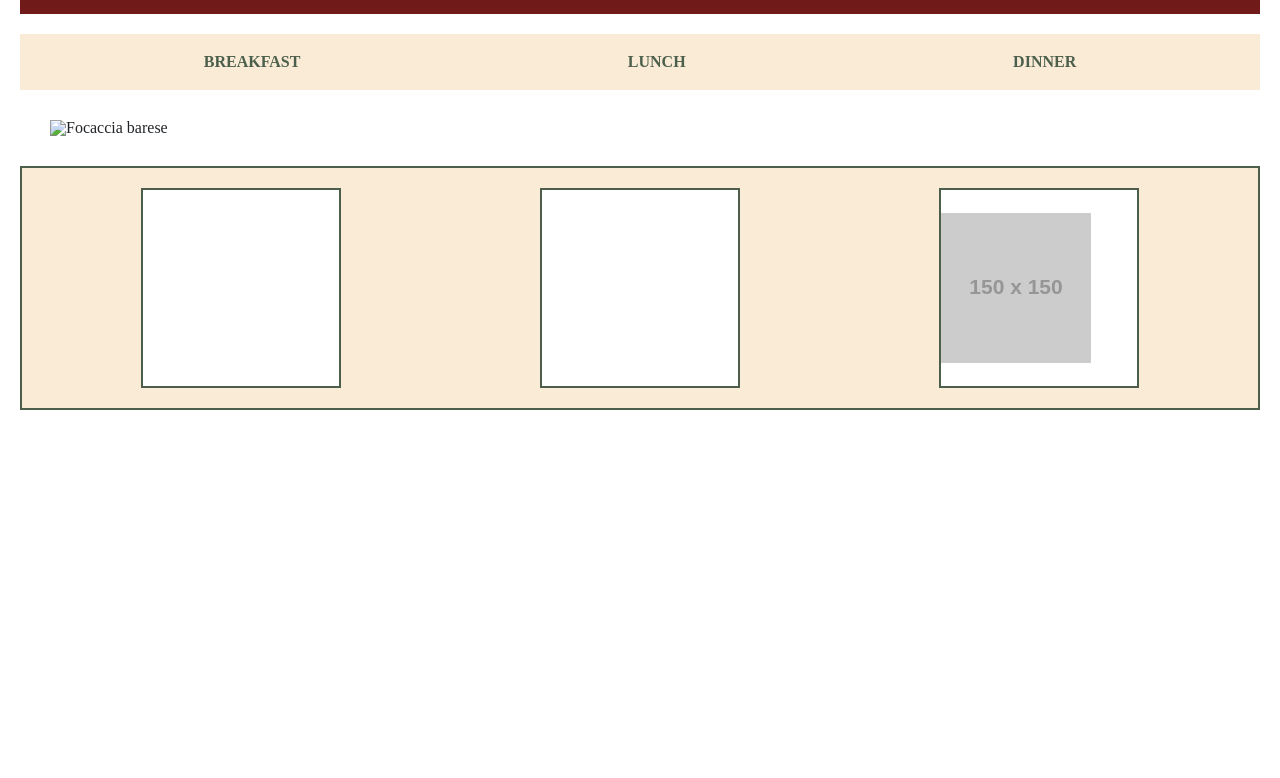
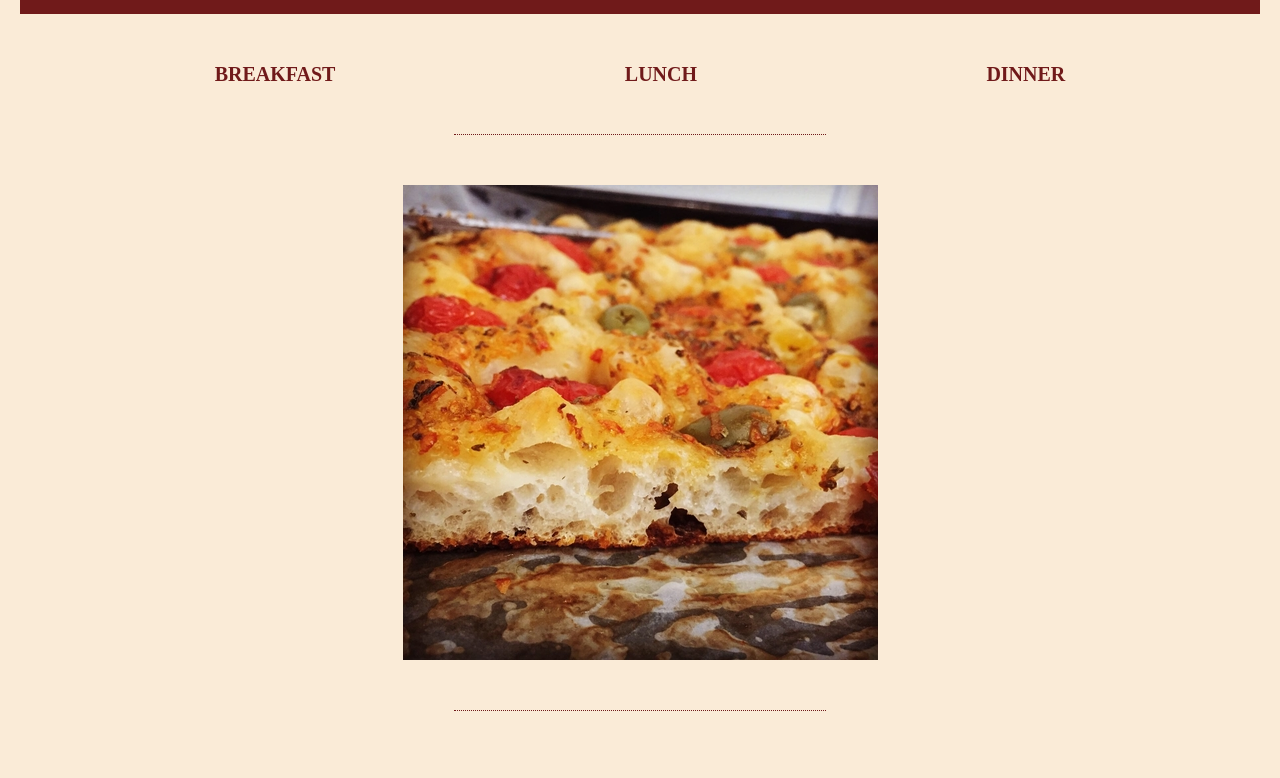
Before and after one commit to Lenu3498/cookbook_project, a website: page index.html in a window 1280 px wide. Shown: the part 150-928 px from the top of the page. Before the commit the page ends 800 px from the top, so only its background shows below. Drawn offline with nearby package versions, Linux system fonts and the light colour scheme; placeholder pictures from the web are drawn by us.

Commit message:
Add pics for thumbnails, redesigned nav

```diff
--- a/index.html
+++ b/index.html
@@ -8,6 +8,7 @@
       content="width=device-width, initial-scale=1, shrink-to-fit=no"
     />
     <!-- Bootstrap CSS -->
+
     <link
       rel="stylesheet"
       href="https://stackpath.bootstrapcdn.com/bootstrap/4.1.3/css/bootstrap.min.css"
@@ -34,11 +35,11 @@
   -->
   <header class="fluid-container" class="row">
       <div class="header">
-          <h1 class="col-8 title">cucina quarantena</h1>
+          <h1 class="col-6 title">cucina quarantena.</h1>
      <!-- <h2 class="subtitle">
             ...when you finally have the time to cook all you want
           </h2> -->
-          <h3 class='col-4'>A cookbook about time consuming recipes</h3>
+          <h3 class='col-4'>A cookbook for time consuming recipes</h3>
         </div>
 
     <nav class="navbar navbar-fixed-top">
@@ -51,22 +52,27 @@
       </nav>
   </header>
 <!--Box 1: Big image-->
-  <img src="src/img/bench.JPG" class="rounded mx-auto d-block home_image" alt="Focaccia barese">
+<hr>
+  <img src="src/img/focaccia_barese_medium.png" class="rounded mx-auto d-block home_image" alt="Focaccia barese">
 
     <!--Box 2: Recipe thumbnails
     Small recipe boxes (3-4?)
     - image
     - Title
     - Short description (accordion) -->
+    <hr>
   <div class="container__thumbnails">
     <div class='thumbnail' class='thumbnail__recipe1'>
+        <img src="src/img/tortellini300.png" alt="..." class="img-thumbnail">
     </div>
     <div class='thumbnail' class='thumbnail__recipe2'>
+    <img src='src/img/sfincione300.png' alt="..." class="img-thumbnail">
     </div>
     <div class='thumbnail' class='thumbnail__recipe3'>
-        <img class='image_thumbnail' src="https://fakeimg.pl/150x150/?text=recipe3">
+        <img src="src/img/maltagliati300.png" alt="..." class="img-thumbnail">
     </div>
   </div>
+
  <!-- Footer
    - Copyright-->
     <!--Footer
--- a/src/styles.css
+++ b/src/styles.css
@@ -51,13 +51,17 @@ table {
 body {
   font-family: "Goudy Old Style", Serif, cursive;
   margin: 20px;
+  background-color: antiquewhite;
 }
 
 .header {
   display: flex;
   /*align-items: center;*/
   background-color: #701a1a;
+  /*
   color: rgb(75, 95, 75);
+  */
+  color: antiquewhite;
   padding: 20px 20px;
   margin: 20px 0px;
 }
@@ -83,40 +87,47 @@ h3 {
   justify-content: space-around;
   text-transform: uppercase;
   background-color: antiquewhite;
-  /*border-style: inset;
+  /*border-style: solid;
   border-color: #701a1a;
   border-width: 2px;*/
+  margin: 30px;
   padding: 20px;
-  /*margin: 20px;
   */
 }
 
 .menu__item {
-  color: rgb(75, 95, 75);
+  color: #701a1a;
   font-weight: bold;
+  font-size: 20px;
+  transition: transform 0.2s;
+}
+
+hr {
+  /*height: 0.5px;*/
+  background-color:;
+  width: 30%;
+  margin: auto;
+  border-top: 1.5px dotted  #701a1a;
 }
 
 .home_image {
-  padding: 30px;
+  padding: 50px;
 }
 
 .container__thumbnails {
   display: flex;
-  justify-content: space-around;
-  background-color: antiquewhite;
-  border: 2px solid rgb(75, 95, 75);
-  padding: 20px;
+  justify-content: space-between;
+  /*background-color: antiquewhite;
+  border: 2px solid rgb(75, 95, 75);*/
+  padding: 50px;
+  margin: 20px;
 }
 
 .thumbnail {
   display: flex;
   align-items: center;
-  background-color: white;
-  height: 200px;
-  width: 200px;
-  border: 2px solid rgb(75, 95, 75);
+  background-color: antiquewhite;
+  height: 300px;
+  width: 300px;
+  /* border: 2px solid rgb(75, 95, 75);*/
 }
-.img_thumbnail {
-  height: 200px;
-  width: 200px;
-}
```
Also changed, not shown: Recipe_article.html (+18 -0 lines), .codesandbox/workspace.json (added), src/img/focaccia_barese_medium.png (added), src/img/logo-placeholder-png.png (added), src/img/logo-placeholder-png150.png (added), src/img/maltagliati300.png (added), src/img/sfincione300.png (added), src/img/tortellini200.png (added), src/img/tortellini300.png (added).
